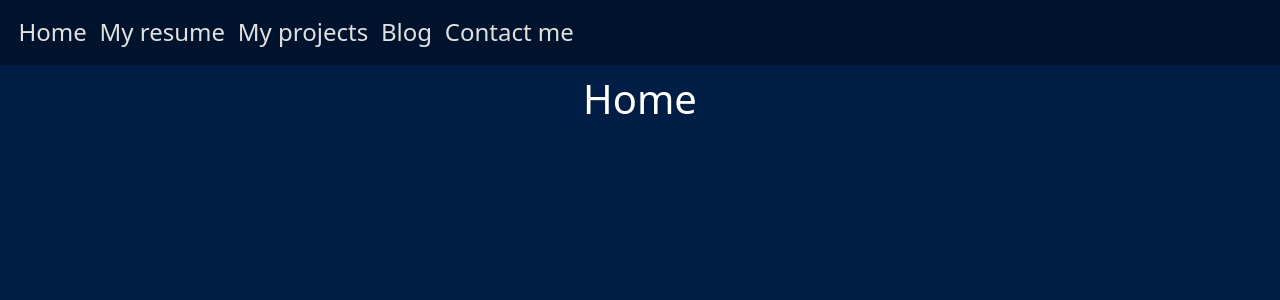
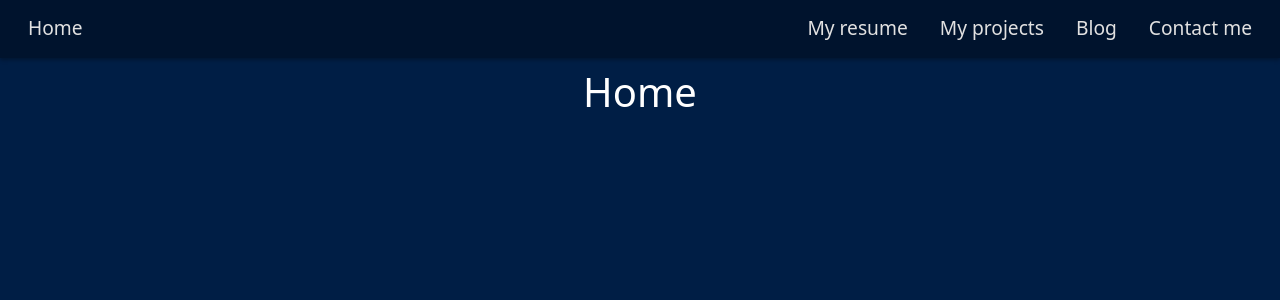
Before and after one commit to rodonguyen/my_website, a React (Create React App) app: page / in a window 1280 px wide. Shown: the top 300 px of the page. Built offline with nearby package versions, Linux system fonts and the light colour scheme.

Commit message:
Improve NavBar: split, sticky and mics

```diff
--- a/public/index.html
+++ b/public/index.html
@@ -2,42 +2,17 @@
 <html lang="en">
   <head>
     <meta charset="utf-8" />
-    <link rel="icon" href="%PUBLIC_URL%/favicon.ico" />
     <meta name="viewport" content="width=device-width, initial-scale=1" />
-    <meta name="theme-color" content="#000000" />
+    <meta name="theme-color" content="#111111" />
     <meta
       name="description"
-      content="Web site created using create-react-app"
+      content="Rodo Website"
     />
-    <link rel="apple-touch-icon" href="%PUBLIC_URL%/logo192.png" />
-    <!--
-      manifest.json provides metadata used when your web app is installed on a
-      user's mobile device or desktop. See https://developers.google.com/web/fundamentals/web-app-manifest/
-    -->
-    <link rel="manifest" href="%PUBLIC_URL%/manifest.json" />
-    <!--
-      Notice the use of %PUBLIC_URL% in the tags above.
-      It will be replaced with the URL of the `public` folder during the build.
-      Only files inside the `public` folder can be referenced from the HTML.
-
-      Unlike "/favicon.ico" or "favicon.ico", "%PUBLIC_URL%/favicon.ico" will
-      work correctly both with client-side routing and a non-root public URL.
-      Learn how to configure a non-root public URL by running `npm run build`.
-    -->
-    <title>React App</title>
+    <title>Rodo</title>
   </head>
   <body>
     <noscript>You need to enable JavaScript to run this app.</noscript>
     <div id="root"></div>
-    <!--
-      This HTML file is a template.
-      If you open it directly in the browser, you will see an empty page.
+  </body>
 
-      You can add webfonts, meta tags, or analytics to this file.
-      The build step will place the bundled scripts into the <body> tag.
-
-      To begin the development, run `npm start` or `yarn start`.
-      To create a production bundle, use `npm run build` or `yarn build`.
-    -->
-  </body>
 </html>
--- a/src/components/NavBar.js
+++ b/src/components/NavBar.js
@@ -11,6 +11,8 @@ const NavBar = () => (
           Home
         </Link>
       </NavItem>
+    </Nav>
+    <Nav className='right'>
         <NavItem>
           <Link to="/resume" className="nav-item">
             My resume
--- a/src/index.js
+++ b/src/index.js
@@ -6,9 +6,7 @@ import reportWebVitals from './pages/reportWebVitals';
 
 const root = ReactDOM.createRoot(document.getElementById('root'));
 root.render(
-  // <React.StrictMode>
-    <App />
-  // </React.StrictMode>
+  <App />
 );
 
 // If you want to start measuring performance in your app, pass a function
--- a/src/pages/App.js
+++ b/src/pages/App.js
@@ -22,6 +22,8 @@ function App() {
     </div>
   );
 
+
+
   return (
     <div className="App">
       <BrowserRouter>
--- a/src/stylesheets/App.css
+++ b/src/stylesheets/App.css
@@ -1,3 +1,4 @@
+/* Main page and App */
 .App {
   text-align: center;
   background-color: var(--dark-blue-2);
@@ -21,14 +22,20 @@ h1 {
 }
 
 /* Nav */
-nav .navbar {
+nav {
   color: #111317;
   flex-wrap: nowrap;
   justify-content: flex-start;
+  background-color: var(--black-blue);
+  box-shadow: 0 2px 4px 0 rgba(0,0,0,0.3);
 }
-nav {
-  background-color: var(--black-blue);
+
+.navbar {
+  /* Sticky properties */
+  position: sticky;
+  top: 0;
 }
+
 div.container-fluid {
   max-width: 1340px;
   display: flex;
@@ -43,7 +50,7 @@ li .nav-item {
   color: var(--white-vanilla);
   color: var(--light-1);
   text-decoration: none;
-  padding: var(--nav-item-padding);
+  padding: var(--nav-item-padding) var(--nav-item-padding-side);
   text-align: center;
   display: inline-block;
   transition: 0.2s;
@@ -68,10 +75,12 @@ Check out here: https://coolors.co/palette/e63946-f1faee-a8dadc-457b9d-1d3557
   --pale-blue: #457B9D;
   --dark-blue-1: #1D3557;
   --dark-blue-2: #001e45;
+  --dark: #191919;
   --black-blue: #00132d;
 
   --nav-item-padding: 0.4rem;
+  --nav-item-padding-side: 1rem;
 
-  --font-size-h2: 1.5rem;
-  --font-size-h2-slightly-larger: 1.55rem;
+  --font-size-h2: 1.2rem;
+  --font-size-h2-slightly-larger: calc(var(--font-size-h2) * 1.04);
 }
```
Lines whose indentation alone changed are shown as unchanged.
